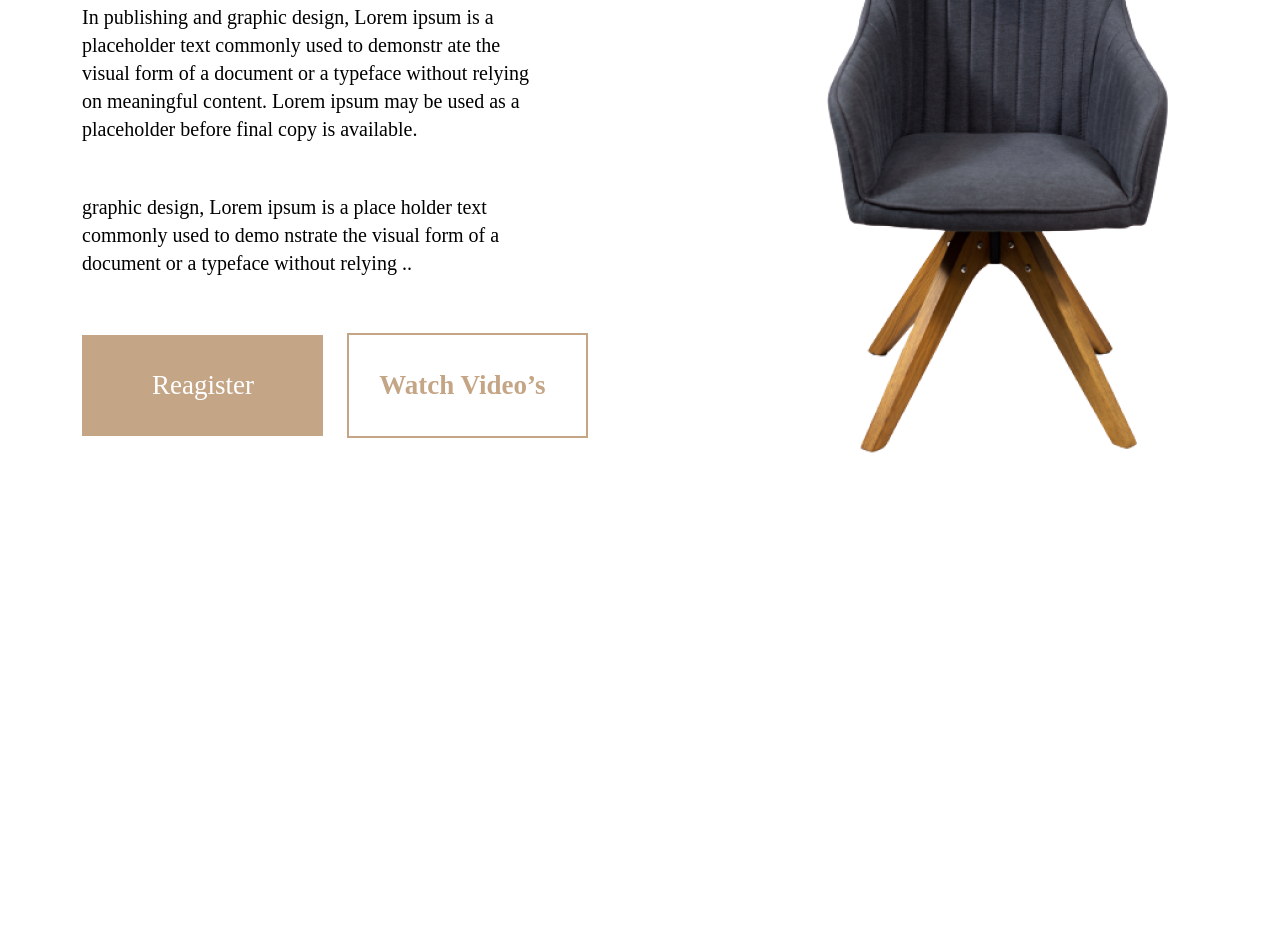
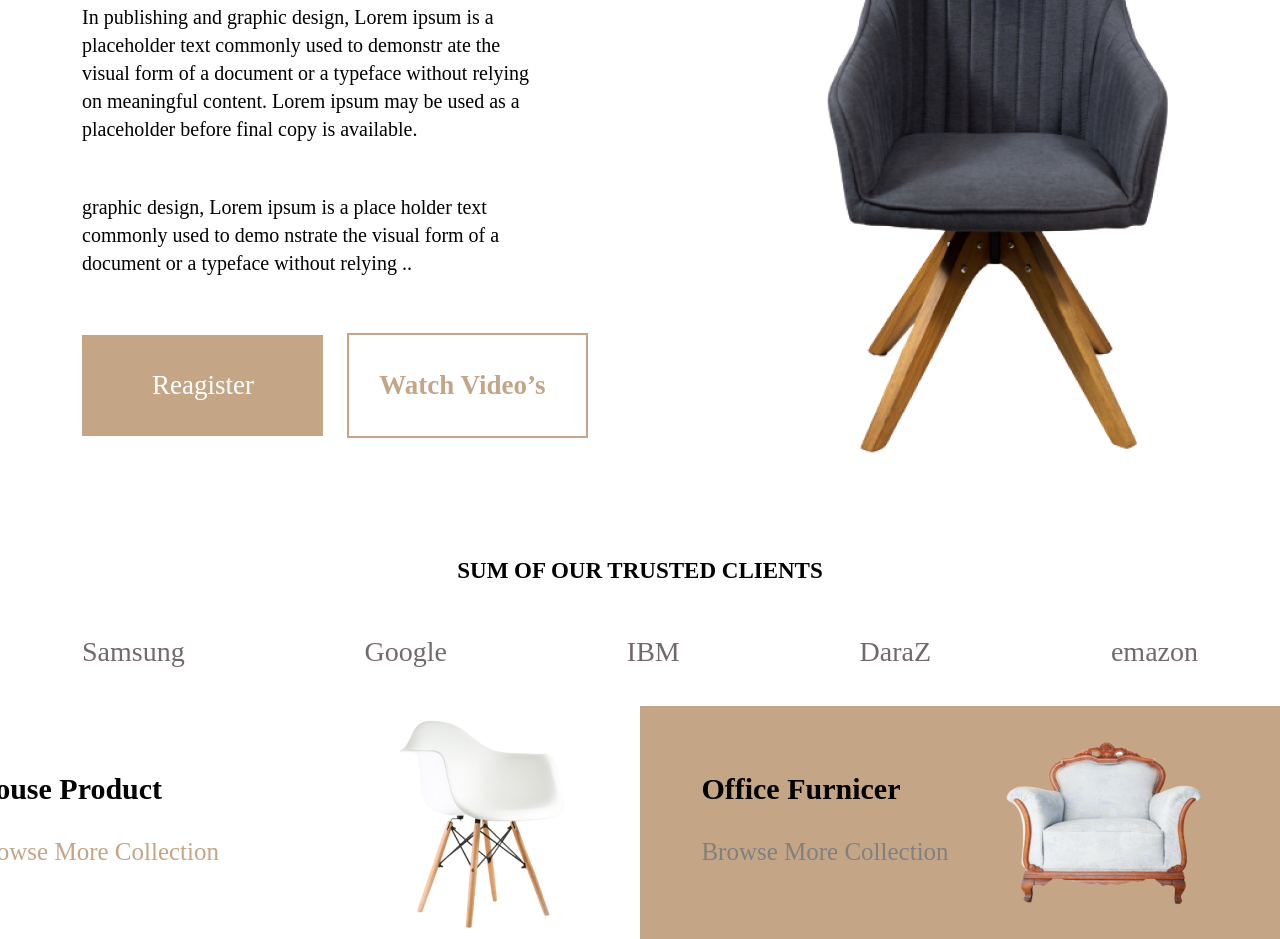
Before and after one commit to smsohelrana420/mistriumproject, a plain HTML site: page index.html in a window 1280 px wide. Shown: the part 354-1293 px from the top of the page. Before the commit the page ends 911 px from the top, so only its background shows below. Drawn offline with nearby package versions, Linux system fonts and the light colour scheme; a web font is replaced by a local one.

Commit message:
added client part

```diff
--- a/css/style.css
+++ b/css/style.css
@@ -148,3 +148,82 @@ header{
 
 }
 /* ========================== Banner End ============================ */
+
+/* ========================== Client Start ========================== */
+#client h6{
+    text-align:center ;
+    font-size: 23px;
+    font-weight: 700;
+    letter-spacing: 2%;
+    font-family: "Gupter", serif;
+    color: #000;
+
+}
+.client-title{
+    justify-content: space-between;
+    margin-top: 50px;
+    color: #72696A;
+    font-size: 45px;
+    font-weight: 700;
+    font-family: "Gupter", serif;
+    letter-spacing: 2%;
+
+}
+.chair1-left{
+    display: flex;
+    justify-content: end;
+    align-items: center;
+    margin-right: 50px;
+    margin-top: 30px;
+}
+.chair1-text{
+    margin-right: 180px;
+}
+.chair1-text h5{
+    font-size: 30px;
+    color: #000;
+    letter-spacing: 2%;
+    font-weight: 700;
+    font-family: "Gupter", serif;
+
+}
+.chair1-text h3{
+    font-size: 25px;
+    color: #C4A586;
+    letter-spacing: 2%;
+    font-weight: 500;
+    font-family: "Gupter", serif;
+    margin-top: 30px;
+
+}
+.chair{
+    justify-content: end;
+}
+.chair2-right {
+    display: flex;
+    align-items: center;
+    justify-content: center;
+    background-color: #C4A586;
+    margin-top: 30px;
+}
+.chair2-text{
+    margin-right: 50px;
+}
+.chair2-text h3{
+    font-size: 30px;
+    font-weight: 700;
+    letter-spacing: 2%;
+    color: #000;
+    font-family: "Gupter", serif;
+
+}
+.chair2-text h4{
+    font-size: 25px;
+    font-weight: 500;
+    color: gray;
+    letter-spacing: 2%;
+    font-family: "Gupter", serif;
+    margin-top: 30px;
+
+}
+/* ========================== Client End ========================== */
--- a/index.html
+++ b/index.html
@@ -132,6 +132,37 @@
     </section>
     <!-- ====================== Banner End ======================== -->
 
+    <!-- ====================== Client Start ======================= -->
+     <section id="client">
+         <div class="container">
+           <h6>SUM OF OUR TRUSTED CLIENTS</h6>
+                <div class="client-title d-flex">
+                  <h3>Samsung</h3>
+                  <h3>Google</h3>
+                  <h3>IBM</h3>
+                  <h3>DaraZ</h3>
+                  <h3>emazon</h3>
+                </div>
+         </div>
+         <div class="chair d-flex">
+              <div class="chair1-left col-lg-6">
+                   <div class="chair1-text">
+                      <h5>House Product</h5>
+                      <h3>Browse More Collection</h3>
+                    </div>
+                    <img src="./images/whitechair.png" alt="">
+              </div>
+              <div class="chair2-right col-lg-6">
+                      <div class="chair2-text">
+                         <h3>Office Furnicer</h3>
+                         <h4>Browse More Collection</h4>
+                      </div>
+                      <img src="./images/oldchair.png" alt="">
+              </div>
+         </div>
+     </section>
+    <!-- ====================== Client End ======================= -->
+
     <script
       src="https://cdn.jsdelivr.net/npm/bootstrap@5.0.2/dist/js/bootstrap.bundle.min.js"
       integrity="sha384-MrcW6ZMFYlzcLA8Nl+NtUVF0sA7MsXsP1UyJoMp4YLEuNSfAP+JcXn/tWtIaxVXM"
```
Also changed, not shown: images/oldchair.png (added), images/whitechair.png (added).
